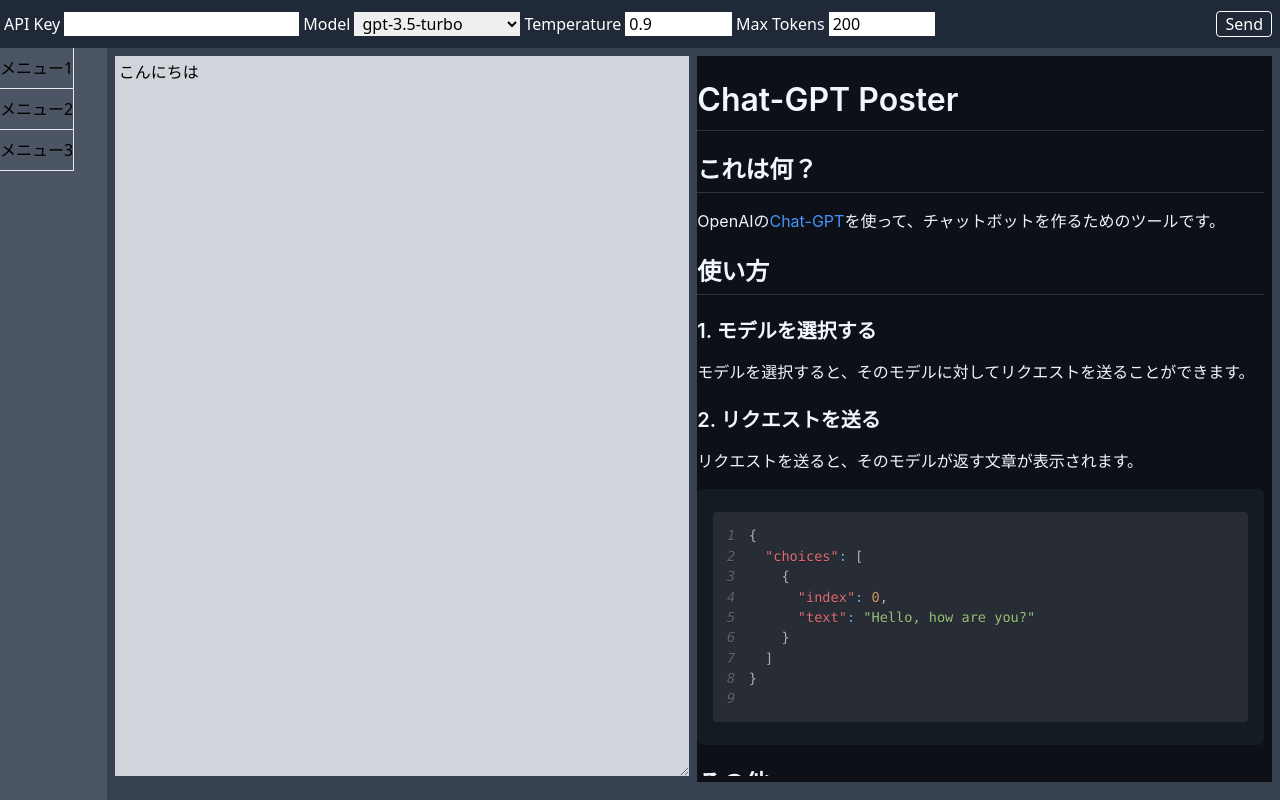
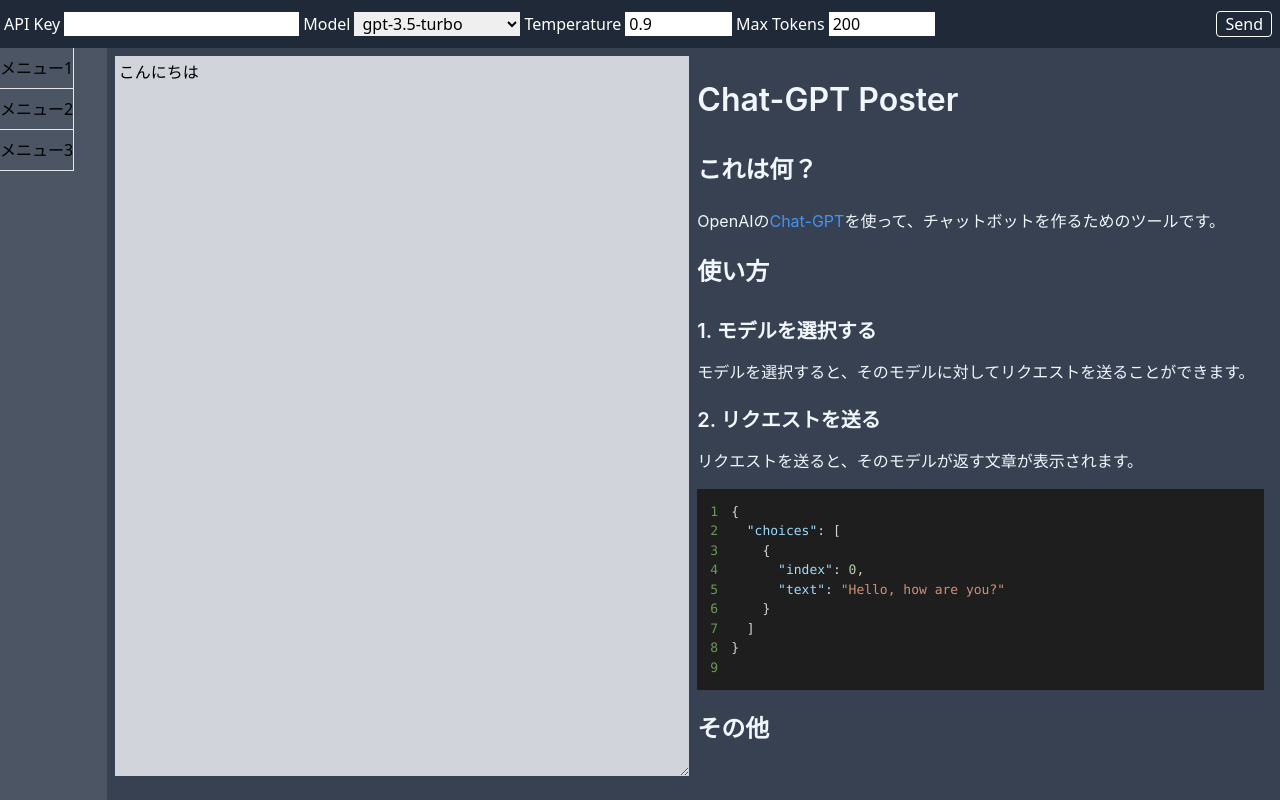
Before and after one commit to kou72/chatgpt-poster, a Next.js app: page / in a window 1280 px wide. Built offline with nearby package versions, Linux system fonts and the light colour scheme.

Commit message:
Markdown表示のスタイル修正2

```diff
--- a/components/MarkdownPreview.tsx
+++ b/components/MarkdownPreview.tsx
@@ -2,8 +2,6 @@
 // https://amirardalan.com/blog/syntax-highlight-code-in-markdown
 // https://zenn.dev/tminamiii/articles/f3cec628f70109
 
-// import "github-markdown-css/github-markdown-light.css";
-import "github-markdown-css/github-markdown-dark.css";
 import ReactMarkdown from "react-markdown";
 
 import { PrismLight as SyntaxHighlighter } from "react-syntax-highlighter";
@@ -22,10 +20,10 @@ SyntaxHighlighter.registerLanguage("markdown", markdown);
 SyntaxHighlighter.registerLanguage("json", json);
 
 import rangeParser from "parse-numeric-range";
-import { oneDark } from "react-syntax-highlighter/dist/cjs/styles/prism";
+import { vscDarkPlus } from "react-syntax-highlighter/dist/cjs/styles/prism";
 
 export default function MarkdownPreview({ children }: { children: any }) {
-  const syntaxTheme = oneDark;
+  const syntaxTheme = vscDarkPlus;
   const MarkdownComponents: object = {
     code({ node, inline, className, ...props }: any) {
       const hasLang = /language-(\w+)/.exec(className || "");
@@ -78,18 +76,6 @@ export default function MarkdownPreview({ children }: { children: any }) {
           {children}
         </ReactMarkdown>
       </div>
-      <style jsx>
-        {`
-          .markdown-body {
-            background-color: initial;
-          }
-
-          .markdown-body pre {
-            padding: 0px;
-            overflow: unset;
-          }
-        `}
-      </style>
     </>
   );
 }
--- a/pages/_app.tsx
+++ b/pages/_app.tsx
@@ -1,4 +1,6 @@
 import "@/styles/globals.css";
+import "github-markdown-css/github-markdown-dark.css";
+import "@/styles/custom-github-markdown.css";
 import type { AppProps } from "next/app";
 import Layout from "../components/Layout";
 import { ChatGPTProvider } from "../hooks/useChatGPT";
--- /dev/null
+++ b/styles/custom-github-markdown.css
@@ -0,0 +1,8 @@
+.markdown-body {
+  background-color: initial;
+}
+
+.markdown-body pre {
+  padding: 0px;
+  overflow: unset;
+}
--- a/styles/globals.css
+++ b/styles/globals.css
@@ -28,13 +28,13 @@ ul ul ul ul {
   padding: 0;
 }
 
-.markdown-body {
+/* .markdown-body {
   background-color: initial;
 }
 
 .markdown-body pre {
   padding: 0px;
   overflow: unset;
-}
+} */
 
 @tailwind utilities;
```
Also changed, not shown: pages/index.tsx (+12 -0 lines).
